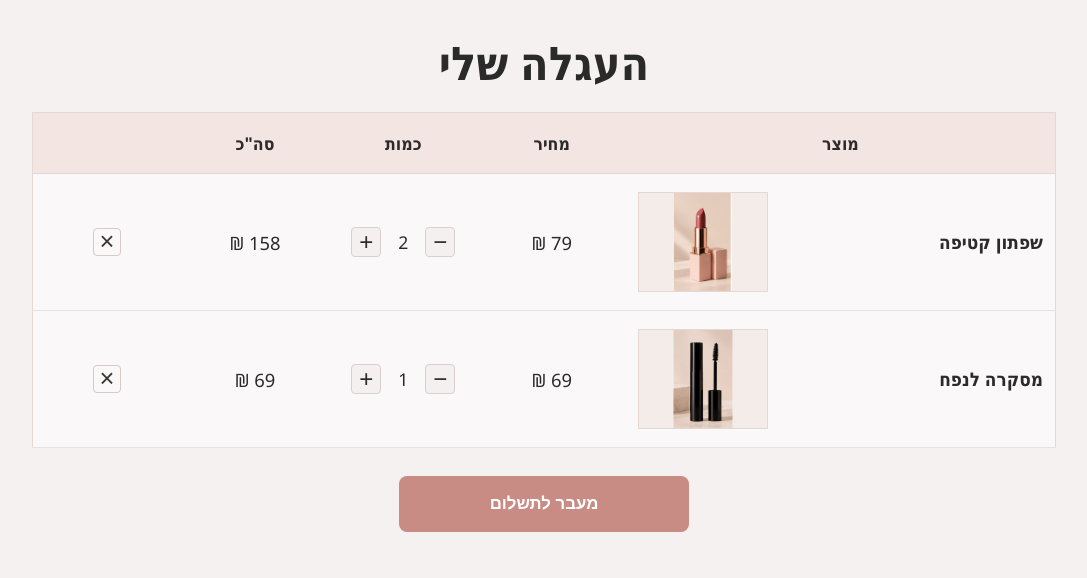
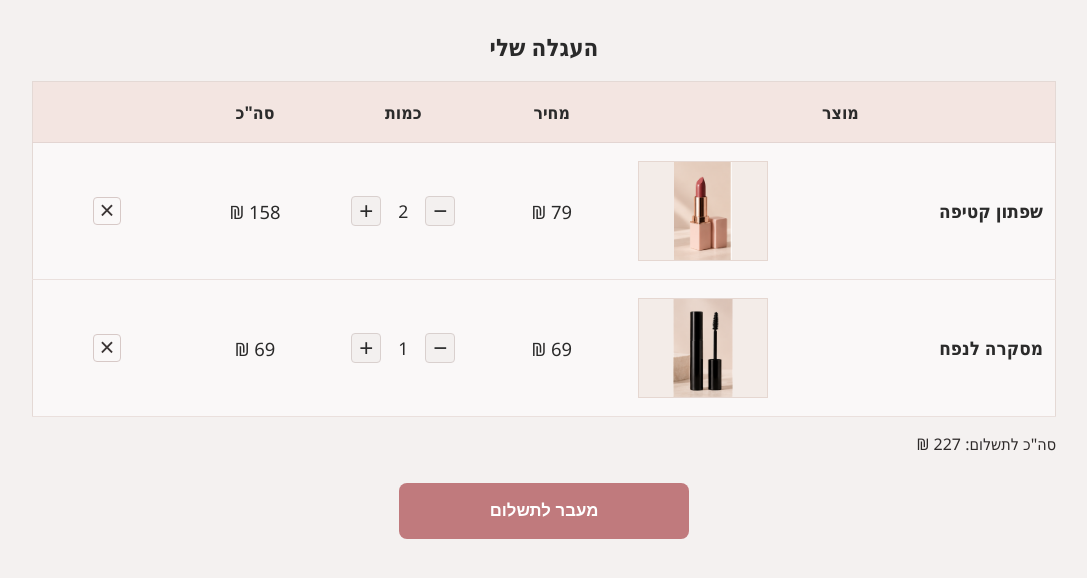
Before and after one commit to tg14102005-a11y/web-store-project, a plain HTML site: page cart.html in a window 1280 px wide. Shown: the whole page, without its empty margins (96-1183 px from the left). Drawn offline with Linux system fonts and the light colour scheme.

Commit message:
feat: total price to pay

```diff
--- a/cart.css
+++ b/cart.css
@@ -15,10 +15,10 @@ body {
   padding-top: 30px;
 }
 
-h1 {
+h2 {
   margin: 0 0 18px;
   text-align: center;
-  font-size: 2.9rem;
+  font-size: 1.5rem;
   font-weight: 700;
   color: #2a2a2a;
 }
@@ -158,7 +158,7 @@ h1 {
 }
 
 .pay-button button {
-  background: #c88c84;
+  background: #c07a7d;
   color: #fff;
   border: none;
   border-radius: 8px;
--- a/cart.html
+++ b/cart.html
@@ -8,7 +8,7 @@
   </head>
   <body>
     <div class="page-shell">
-      <h1>העגלה שלי</h1>
+      <h2>העגלה שלי</h2>
 
       <div class="cart-container">
         <table class="cart-table" aria-label="עגלת קניות">
@@ -23,7 +23,8 @@
           </thead>
           <tbody id="cart-items"></tbody>
         </table>
-
+        <div class="cart-summary">
+          <p>סה"כ לתשלום: <span id="total-price"></span></p>
         <div class="pay-button">
           <button type="button">מעבר לתשלום</button>
         </div>
--- a/cart.js
+++ b/cart.js
@@ -70,6 +70,13 @@ const findIdInCart = (productId) => {
   return cart.find(item => item.productId === productId);
 }
 
+const calculateTotalPrice = () => {
+  return cart.reduce((total, cartItem) => {
+    const product = findIdInProducts(cartItem.productId);
+    return total + (product.price * cartItem.quantity);
+  },0);
+}
+
 const renderCart = () => {
   cartContainer.innerHTML = "";
 
@@ -78,6 +85,8 @@ const renderCart = () => {
 
     cartContainer.innerHTML += createProductCard(product);
   });
+
+  document.getElementById('total-price').textContent = calculateTotalPrice() + " ₪";
 };
 
 renderCart();
```
